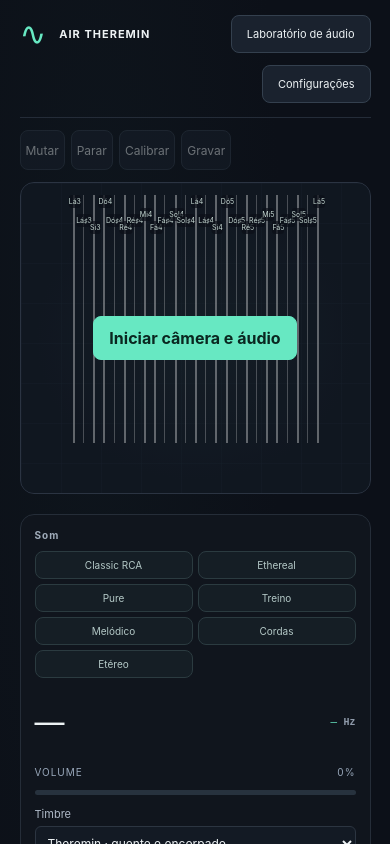
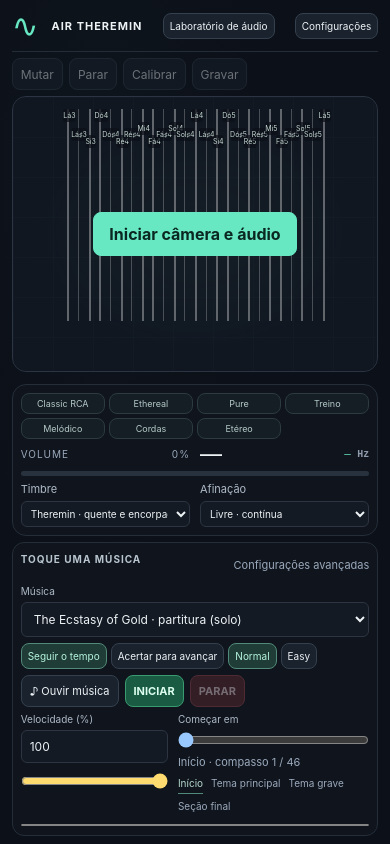
Before and after one commit to RafaBotossi/Theremin, a React (Vite) app: page / in a window 390 px wide. Shown: the top 844 px of the page. Built offline with nearby package versions, Linux system fonts and the light colour scheme.

Commit message:
Compact song controls and fit instrument to viewport

```diff
--- a/src/components/SongPanel.tsx
+++ b/src/components/SongPanel.tsx
@@ -302,7 +302,17 @@ export function SongPanel({
   }
   return (
     <section className="song-panel" aria-label="Escolha de música">
-      <p className="eyebrow">TOQUE UMA MÚSICA</p>
+      <div className="song-heading">
+        <p className="eyebrow">TOQUE UMA MÚSICA</p>
+        <button
+          className="song-advanced-toggle"
+          aria-expanded={advanced}
+          aria-controls="song-advanced"
+          onClick={() => setAdvanced(!advanced)}
+        >
+          Configurações avançadas
+        </button>
+      </div>
       <div className="song-selection">
         <label>
           Música
@@ -513,6 +523,7 @@ export function SongPanel({
               {songSections.map((section) => (
                 <button
                   key={section.measure}
+                  title={`Começar no compasso ${section.measure}`}
                   aria-pressed={selectedSection.measure === section.measure}
                   onClick={() => {
                     reset();
@@ -520,21 +531,12 @@ export function SongPanel({
                   }}
                 >
                   {section.name}
-                  <small>Compasso {section.measure}</small>
                 </button>
               ))}
             </div>
           )}
         </div>
       </div>
-      <button
-        className="song-advanced-toggle"
-        aria-expanded={advanced}
-        aria-controls="song-advanced"
-        onClick={() => setAdvanced(!advanced)}
-      >
-        Configurações avançadas
-      </button>
       <div id="song-advanced" hidden={!advanced}>
         <div className="song-controls">
           <label>
--- a/src/styles/main.css
+++ b/src/styles/main.css
@@ -17,21 +17,33 @@
   min-width: 0;
 }
 .song-section-shortcuts {
-  display: grid;
-  grid-template-columns: repeat(2, minmax(0, 1fr));
-  gap: 5px;
-  margin-top: 10px;
+  display: flex;
+  flex-wrap: wrap;
+  gap: 2px 8px;
+  margin-top: 4px;
 }
 .instrument-app .song-section-shortcuts button {
   text-align: left;
-  font-size: 11px;
-  padding: 8px 10px;
-}
-.song-section-shortcuts small {
-  display: block;
-  margin-top: 3px;
   font-size: 10px;
+  padding: 4px 0;
+  background: transparent;
+  border: 0;
+  border-bottom: 1px solid transparent;
+  border-radius: 0;
   color: #9aa9bc;
+}
+.instrument-app .song-section-shortcuts button[aria-pressed="true"] {
+  color: #b5d8cd;
+  border-bottom-color: #518a79;
+}
+.song-heading {
+  display: flex;
+  justify-content: space-between;
+  align-items: center;
+  gap: 8px;
+}
+.instrument-app .song-heading .eyebrow {
+  margin: 0;
 }
 .song-selection {
   max-width: 520px;
@@ -98,7 +110,7 @@
   background: transparent;
   border-color: #2b3542;
   padding: 8px 10px;
-  margin: 12px 0;
+  margin: 0 0 0 auto;
 }
 #song-advanced:not([hidden]) {
   padding: 12px 0;
@@ -1405,3 +1417,195 @@ footer {
   color: #67e8c2;
   font-variant-numeric: tabular-nums;
 }
+/* Keep the instrument and music controls within the available viewport. */
+.instrument-app {
+  height: 100dvh;
+  display: flex;
+  flex-direction: column;
+  padding: 0 3% 8px;
+  gap: 8px;
+}
+.instrument-app > * {
+  flex-shrink: 0;
+  min-width: 0;
+}
+.instrument-app header {
+  padding: 6px 0;
+}
+.instrument-app .instrument-toolbar {
+  padding: 0;
+}
+.instrument-app .instrument {
+  flex: 1 1 0;
+  min-height: 180px;
+  gap: 12px;
+}
+.instrument-app .stage-panel {
+  display: flex;
+  flex-direction: column;
+  min-height: 0;
+}
+.instrument-app .camera-stage {
+  flex: 1 1 0;
+  min-height: 0;
+  aspect-ratio: auto;
+}
+.instrument-app .song-panel {
+  margin: 0;
+  padding: 10px 12px;
+  position: relative;
+  display: grid;
+  grid-template-columns: minmax(0, 1fr) minmax(0, 1fr);
+  gap: 8px 16px;
+}
+.song-heading,
+.song-primary-controls,
+.song-status,
+.song-panel > progress,
+.song-panel > .song-controls {
+  grid-column: 1 / -1;
+}
+.instrument-app .song-selection {
+  max-width: none;
+}
+.instrument-app .song-mode-row {
+  margin: 0;
+  gap: 6px;
+}
+.instrument-app .song-segments button {
+  padding: 6px 8px;
+  font-size: 11px;
+}
+.instrument-app .song-transport {
+  grid-column: 1 / -1;
+  margin: 0;
+}
+.instrument-app .song-primary-controls {
+  margin: 0;
+  max-width: none;
+  gap: 16px;
+}
+.instrument-app .song-primary-controls input[type="range"] {
+  margin: 2px 0;
+}
+.instrument-app .song-advanced-toggle {
+  border: 0;
+  padding: 4px 0;
+  color: #9aa9bc;
+}
+.instrument-app #song-advanced:not([hidden]) {
+  position: absolute;
+  right: 0;
+  bottom: calc(100% + 6px);
+  width: min(640px, 100%);
+  max-height: 70dvh;
+  overflow: auto;
+  z-index: 20;
+  background: #151e2a;
+  border: 1px solid #34404e;
+  border-radius: 8px;
+  padding: 12px;
+  box-shadow: 0 8px 30px #0008;
+}
+.instrument-app .session-feedback {
+  height: auto;
+  margin: 0;
+}
+@media (max-width: 720px) {
+  .instrument-app {
+    gap: 6px;
+  }
+  .instrument-app header {
+    gap: 6px;
+  }
+  .instrument-app header button {
+    padding: 6px;
+    font-size: 10px;
+  }
+  .instrument-app .instrument {
+    grid-template-rows: minmax(140px, 1fr) auto;
+  }
+  .instrument-app .console {
+    display: grid;
+    grid-template-columns: repeat(2, minmax(0, 1fr));
+    gap: 4px 10px;
+    padding: 8px;
+  }
+  .instrument-app .console > .eyebrow {
+    display: none;
+  }
+  .instrument-app .console > .presets {
+    grid-column: 1;
+    grid-row: 1;
+  }
+  .instrument-app .console > .note {
+    grid-column: 2;
+    grid-row: 1 / 3;
+    padding: 0;
+  }
+  .instrument-app .console > .note > span {
+    font-size: 22px;
+  }
+  .instrument-app .console > .volume-label {
+    grid-column: 1;
+  }
+  .instrument-app .console > meter {
+    grid-column: 1 / -1;
+  }
+  .instrument-app .song-panel {
+    gap: 6px 10px;
+    padding: 8px;
+  }
+  .instrument-app .song-selection,
+  .instrument-app .song-mode-row {
+    grid-column: 1 / -1;
+  }
+  .instrument-app .song-primary-controls {
+    grid-template-columns: minmax(0, 1fr) minmax(0, 1.3fr);
+    gap: 10px;
+  }
+  .instrument-app .song-transport button,
+  .instrument-app .instrument-toolbar button {
+    min-height: 32px;
+    padding: 6px 8px;
+  }
+}
+.instrument-app .presets {
+  grid-template-columns: repeat(3, minmax(0, 1fr));
+}
+.instrument-app .note {
+  height: 32px;
+}
+@media (max-width: 720px) {
+  .instrument-app .console > .presets {
+    grid-column: 1 / -1;
+    grid-template-columns: repeat(4, minmax(0, 1fr));
+    gap: 4px;
+  }
+  .instrument-app .presets button {
+    padding: 4px 2px;
+    font-size: 9px;
+  }
+  .instrument-app .console > .note {
+    grid-column: 2;
+    grid-row: 2;
+    height: 22px;
+  }
+  .instrument-app .console > .volume-label {
+    align-self: center;
+  }
+  .instrument-app .console select {
+    padding: 5px;
+    font-size: 10px;
+  }
+  .instrument-app .song-panel label {
+    font-size: 10px;
+  }
+  .instrument-app .song-mode-row {
+    gap: 4px;
+  }
+  .instrument-app .song-segments button {
+    padding: 6px;
+    font-size: 10px;
+  }
+}
```
